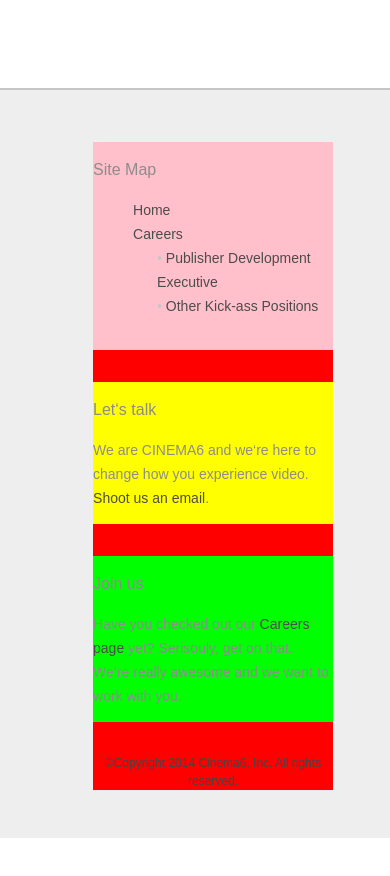
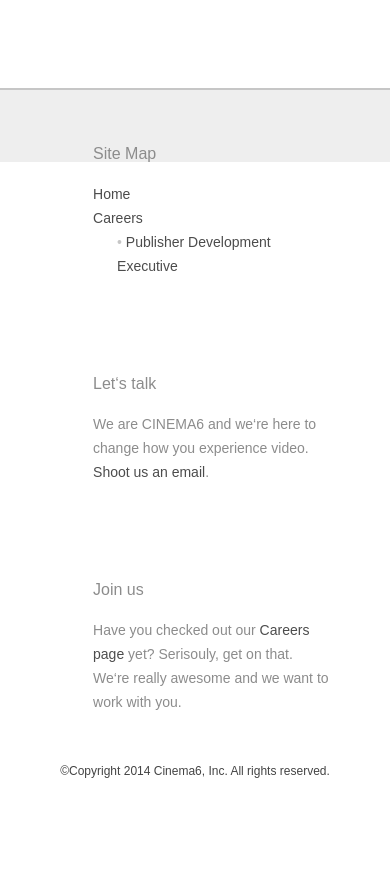
Before and after one commit to cinema6/site, a plain HTML site: page index.html in a window 390 px wide. Shown: the part 920-1796 px from the top of the page. After the commit the page ends 1712 px from the top, so only its background shows below. Drawn offline with nearby package versions, Linux system fonts and the light colour scheme; a script that the page names is missing; a web font is replaced by a local one.

Commit message:
Footer positions are all good. Background color is still an issue.

```diff
--- a/css/splash.css
+++ b/css/splash.css
@@ -230,13 +230,13 @@
            max-width:100rem; width:100%; height:100%; padding-left:7.5%;
         }
             .footer__siteMap {
-                width:25%; min-width:9rem; margin:0 5% 2rem 0; padding:0; float:left; background-color:pink;
+                width:25%; min-width:9rem; margin:0 5% 4rem 0; padding:0; float:left; /*background-color:pink;*/
             }
             .footer__contact {
-                width:25%; min-width:9rem; margin:0 5% 2rem 0; padding:0; float:left; background-color:yellow;
+                width:25%; min-width:9rem; margin:0 5% 4rem 0; padding:0; float:left; /*background-color:yellow;*/
             }
             .footer__careers {
-                width:25%; min-width:9rem; margin:0 5% 2rem 0; padding:0; float:left; background-color:lime;
+                width:25%; min-width:9rem; margin:0 5% 4rem 0; padding:0; float:left; /*background-color:lime;*/
             }
 
                 .footer__header {
@@ -246,14 +246,13 @@
                 .footer__copy {
                     font-size:1em; /* 14px */ color:#8c8c8c; text-decoration:none;
                 }
-
                 .siteMap__list {
-                    list-style: none;
+                    padding:0; list-style: none;
                 }
                         .footer__link {
                             color:#4c4c4c; font-size:1em;
                             font-family: 'MuseoSans', Arial, Helvetica, sans-serif; font-weight:500;
-                        text-decoration: none; white-space:normal;
+                            text-decoration: none;
                         }
                         .footer__link:hover {
                             color:#4c4c4c; text-decoration:underline;
@@ -267,7 +266,8 @@
                             }
 
             .footer__legalCopy {
-                font-size:0.875rem; text-align:center; white-space:nowrap; background-color:red;
+                font-size:0.875rem; text-align:center; white-space:nowrap; /*background-color:red;*/
+                position:absolute; bottom:0; left:25%; right:25%;
             }
 
     @media screen and (min-width: 470px) and (max-width: 1016px) {
@@ -278,13 +278,16 @@
 
     @media screen and (min-width: 603px) and (max-width: 1016px) {
             .footer__siteMap {
-               width:40%; margin:0 10% 2rem 0;
+               width:40%; margin:0 10% 4rem 0;
                 }
             .footer__contact {
-                width:40%; margin:0rem 10% 2rem 0;
+                width:40%; margin:0rem 10% 4rem 0;
             }
             .footer__careers {
-                width:100%; margin:0 0 2rem 0;
+                width:100%; margin:0 0 4rem 0;
+            }
+        .footer__legalCopy {
+            font-size:0.75rem; line-height:1.5em; left:22%; right:22%;
         }
 
     }
@@ -293,13 +296,16 @@
            padding-left:0;
         }
             .footer__siteMap {
-               width:100%; margin:0 0 2rem 0;
+               width:100%; margin:0 0 4rem 0;
                 }
             .footer__contact {
-                width:100%; margin:0rem 0 2rem 0;
+                width:100%; margin:0rem 0 4rem 0;
             }
             .footer__careers {
-                width:100%; margin:0rem 0 2rem 0;
+                width:100%; margin:0rem 0 4rem 0;
+            }
+        .footer__legalCopy {
+            font-size:0.75rem; line-height:1.5em; left:25%; right:25%;
         }
 
     }
@@ -308,6 +314,7 @@
             margin:12.4375rem 0;
         }
         .footer__legalCopy {
-            margin-top:1rem; font-size:0.75rem; line-height:1.5em; white-space:normal;
+            font-size:0.75rem; line-height:1.5em; margin-top:1rem; white-space:normal;
+            left:5%; right:5%;
         }
     }
--- a/index.html
+++ b/index.html
@@ -58,19 +58,17 @@
             <div class="footer__container">
                 <nav class="footer__siteMap">
                     <h3 class="footer__header">Site Map</h3>
-                    <ul>
-                        <li class="siteMap__list">
+                    <ul class="siteMap__list">
+                        <li>
                             <a href="google.com" class="footer__link">Home</a>
                         </li>
 
                         <a href="google.com" class="footer__link">Careers</a>
-                        <li class="siteMap__list">
-                            <ul class="footer__siteMap">
+
+                        <li>
+                            <ul class="siteMap__list">
                                 <li class="siteMap__subList">
                                     <a class="footer__link">Publisher Development Executive</a>
-                                </li>
-                                <li class="siteMap__subList">
-                                    <a class="footer__link">Other Kick-ass Positions</a>
                                 </li>
                             </ul>
                         </li>
@@ -81,16 +79,12 @@
                     <p class="footer__copy">We are CINEMA6 and we&lsquo;re here to change how you experience video. <a href="mailto:info@cinema6.com" class="footer__link" title="Email us at info@cinema6.com">Shoot us an email</a>.</p>
                 </section>
                 <section class="footer__careers">
-                    <div class="footer__title">
-                        <h3 class="footer__header">Join us</h3>
-                    </div>
+                    <h3 class="footer__header">Join us</h3>
                     <p class="footer__copy">Have you checked out our <a class="footer__link">Careers page</a> yet? Serisouly, get on that. We&lsquo;re really awesome and we want to work with you.</p>
                 </section>
                 <p class="footer__legalCopy">&copy;Copyright 2014 Cinema6, Inc. All rights reserved.</p>
             </div>
-
         </footer>
-
     </div>
     <script src="js/init.js"></script>
 </body>
```
Lines whose indentation alone changed are shown as unchanged.
